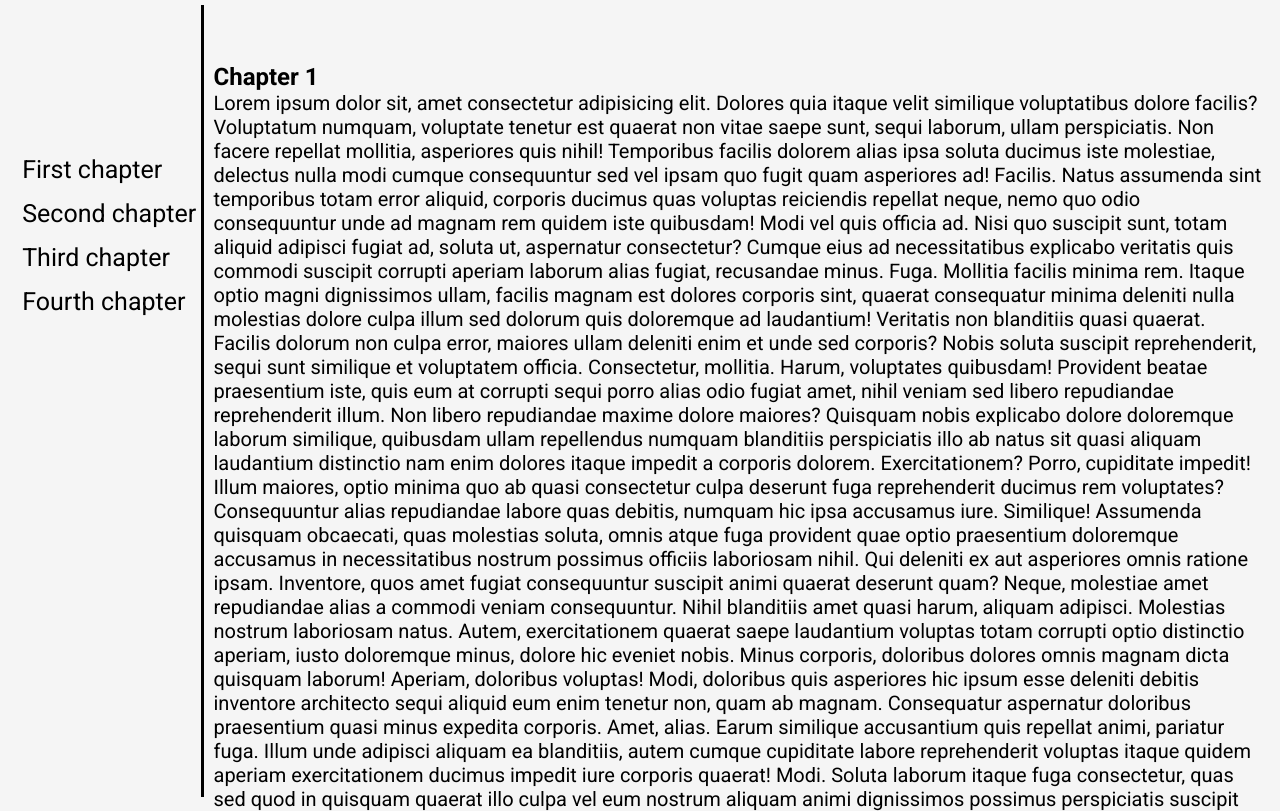
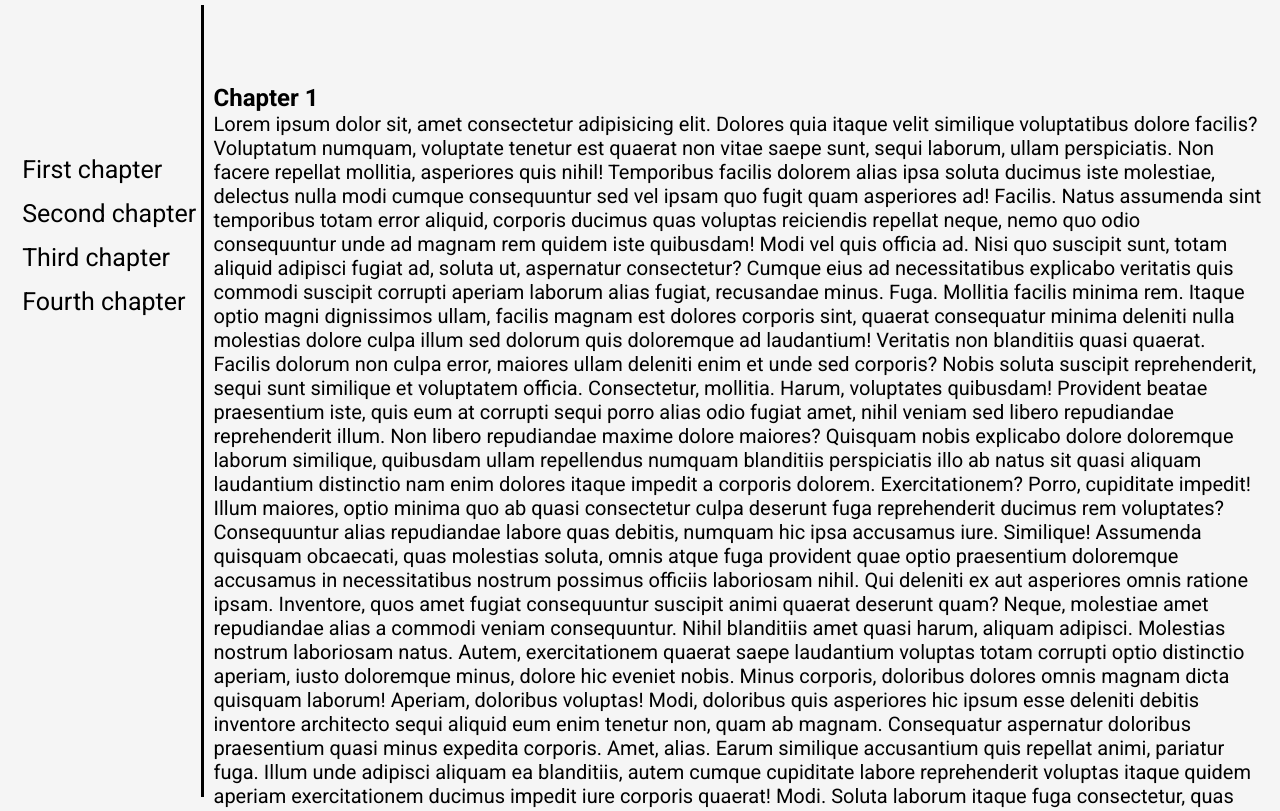
Before and after one commit to BartekSkr/100-days-of-coding, a plain HTML site: page 08-PageScrolling/index.html in a window 1280 px wide. Shown: the top 811 px of the page. Drawn offline with Linux system fonts and the light colour scheme.

Commit message:
Page scrolling

```diff
--- a/08-PageScrolling/style.css
+++ b/08-PageScrolling/style.css
@@ -15,14 +15,12 @@ body {
 
 .container {
   position: absolute;
-  /* padding: 5px; */
   padding: 0 1%;
   width: 98%;
 }
 
 .container > .menu {
   float: left;
-  /* height: 1030px; */
   height: 99vh;
   width: 15%;
   border-right: 3px solid black;
@@ -54,7 +52,7 @@ body {
 
 .container > .articles > section {
   height: 89vh;
-  padding-top: 6%;
+  padding-top: 8%;
 }
 
 .container > .articles > section > article > p {
```
